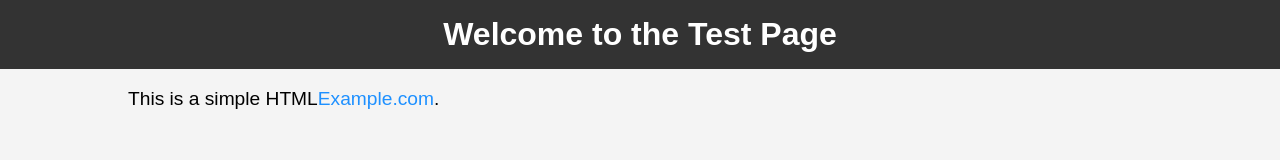
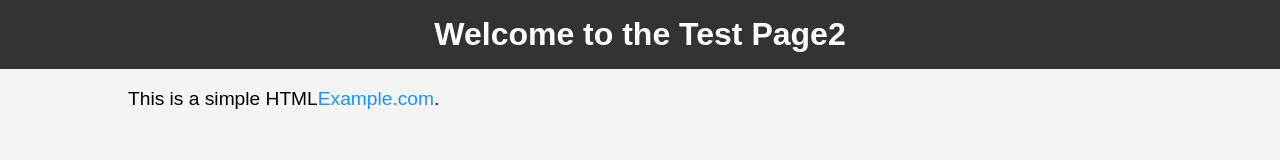
Before and after one commit to jjoachin/GitGithubMasterClass, a plain HTML site: page index.html in a window 1280 px wide. Drawn offline with Linux system fonts and the light colour scheme.

```diff
--- a/index.html
+++ b/index.html
@@ -39,7 +39,7 @@
 </head>
 <body>
     <header>
-        <h1>Welcome to the Test Page</h1>
+        <h1>Welcome to the Test Page2</h1>
     </header>
     <div class="container">
         <p>This is a simple HTML<a href="https://www.example.com" target="_blank">Example.com</a>.</p>
```
